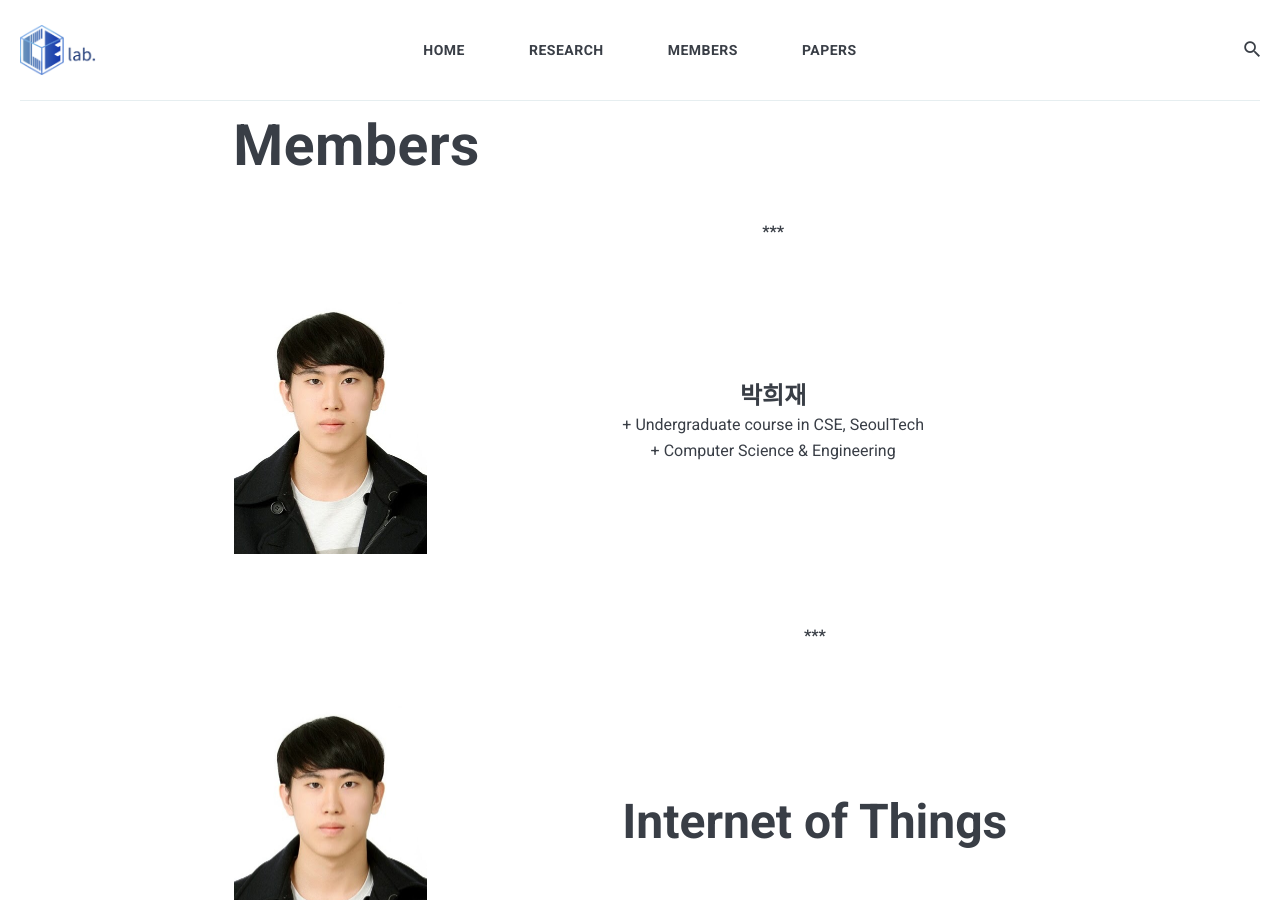
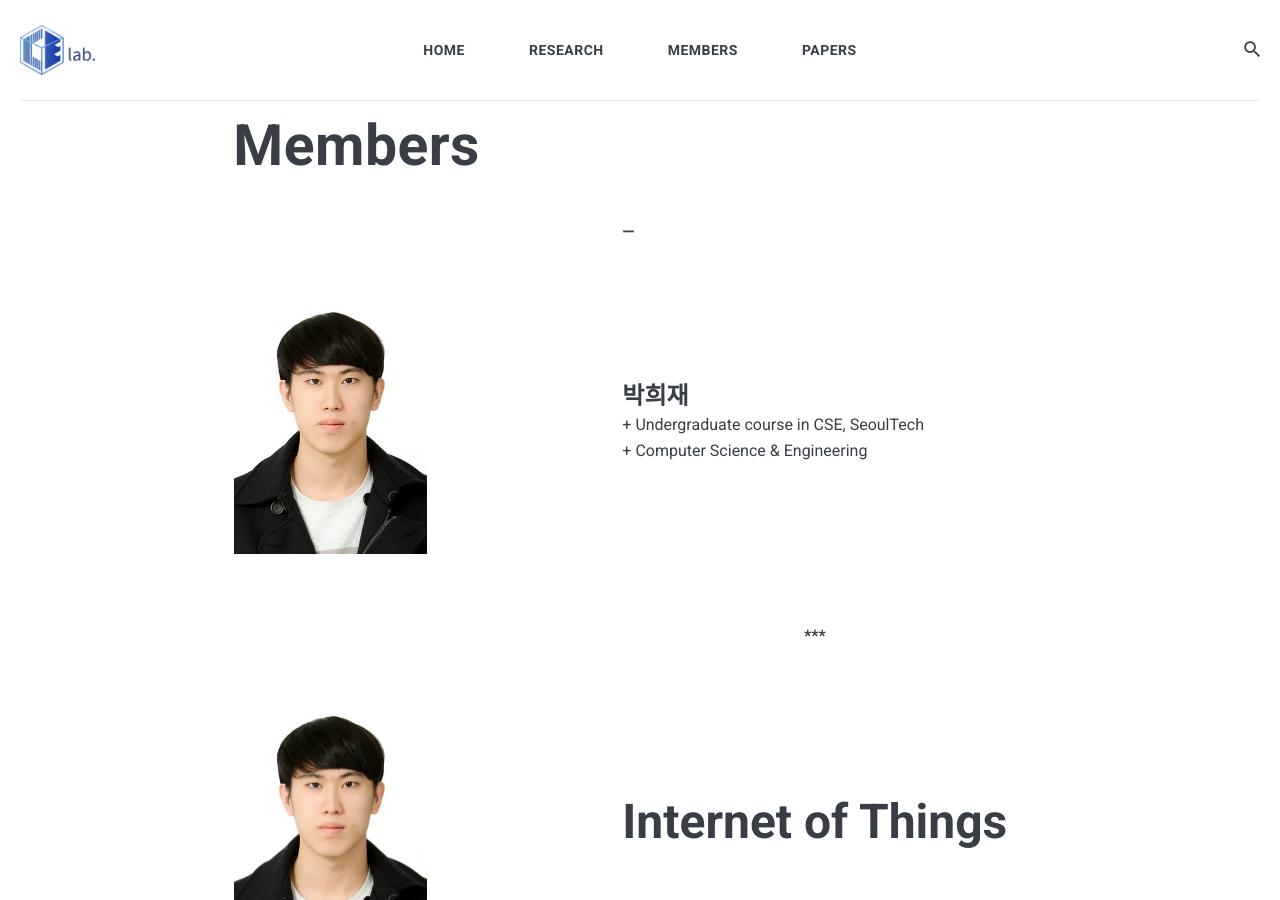
Before and after one commit to icelab-2020/HeeJaeMon123.github.io, a Jekyll site: the page built from _pages/01_members.md, in a window 1280 px wide and 900 px high. Built offline with Jekyll 4.4.1, drawn with Linux system fonts in a browser that asks for light colours; nearby versions of some CDN libraries.

Commit message:
Update 01_members.md

```diff
--- a/_pages/01_members.md
+++ b/_pages/01_members.md
@@ -5,8 +5,8 @@ permalink: /01_members/
 #image: 01.jpg
 ---
 
-| <img width=100/>   |  ***  |
-|:---|:---:|
+| <img width=100/>   |  ---  |
+|:---|:---|
 | ![iot]({{site.baseurl}}/images/hj.jpg){: width="50%" height="50%"} | <b><span style="font-size:150%">박희재</span></b><br> + Undergraduate course in CSE, SeoulTech   <br> + Computer Science & Engineering |
 
 
```
